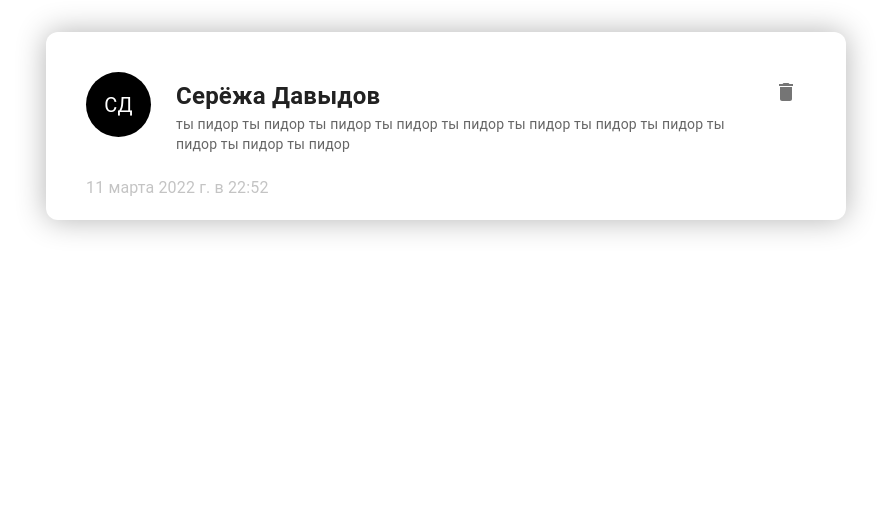
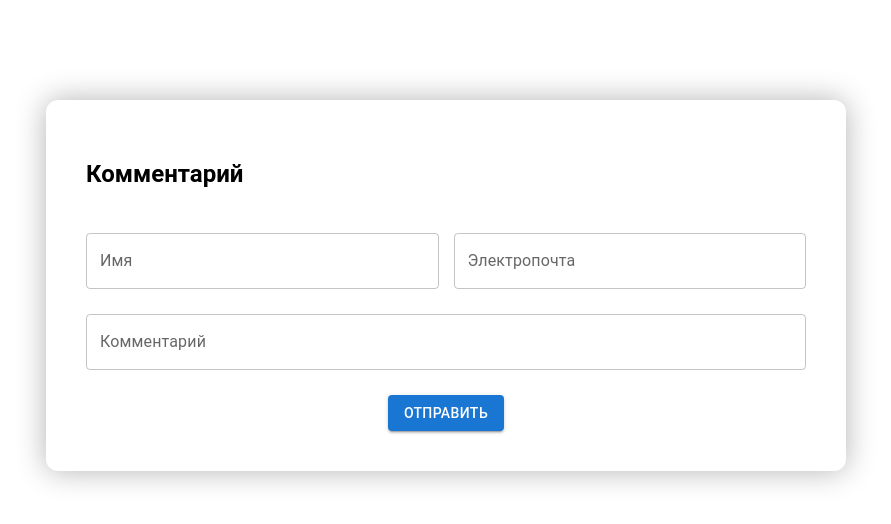
Before and after one commit to NightlyNaida/ArchMentorFirstLessons, a React (Create React App) app: page / in a window 1280 px wide. Shown: the top 524 px of the page, without its empty margins (194-1085 px from the left). Built offline with nearby package versions, Linux system fonts and the light colour scheme.

Commit message:
5 урок

```diff
--- a/src/Lesson5/App.css
+++ b/src/Lesson5/App.css
@@ -0,0 +1,3 @@
+html {
+  font-family: 'Roboto';
+}
--- a/src/Lesson5/App.jsx
+++ b/src/Lesson5/App.jsx
@@ -1,20 +1,48 @@
-import dateOptions from './localDateOptions';
+import './App.css';
+
 import React from 'react';
-import CssBaseline from '@mui/material/CssBaseline';
-import Container from '@mui/material/Container';
+import {CssBaseline, Box} from '@mui/material';
 
 import Comments from './components/comments';
-
+import NewCommentForm from './components/newCommentForm';
 
 
 function App () {
+
+    let [comments, setComments] = React.useState([]);
+
+    function addNewComment(comment) {
+        setComments([...comments, comment]);
+    }
+
+    React.useEffect(() => {
+        localStorage.setItem('comments', JSON.stringify(comments));
+    },[comments])
+
+    React.useEffect(() => {
+      let comments = localStorage.getItem('comments');
+      console.log(comments);
+    },[])
+
+
     return(
-        <div>
-            <CssBaseline>
-                <Container sx={{maxWidth: 20, padding: 4}}>
-                    <Comments fullName="Серёжа Давыдов" email="govna@poel.com" createdAt={new Date(Date.now()).toLocaleDateString('ru', dateOptions)} text="ты пидор ты пидор ты пидор ты пидор ты пидор ты пидор ты пидор ты пидор ты пидор ты пидор ты пидор "></Comments>
-                </Container>
-            </CssBaseline>
+        <div style={{display: 'flex', flexDirection: 'column', alignItems: 'center'}}>
+                <Box sx={{
+                    display:'flex',
+                    flexDirection: 'column',
+                    gap: '60px',
+                    width: '800px',
+                    maxWidth: '800px',
+                    padding: 4}}>
+                    <Box sx={{
+                        display:'flex',
+                        flexDirection: 'column',
+                        gap: '30px',
+                    }}>
+                    {comments.map((value) => {return <Comments key={value.date} fullName={value.name} email={value.name} createdAt={value.date} text={value.comment}></Comments>})}
+                    </Box>
+                    <NewCommentForm onConfirmComment={addNewComment}></NewCommentForm>
+                </Box>
         </div>
     )
 }
--- a/src/Lesson5/components/comments.jsx
+++ b/src/Lesson5/components/comments.jsx
@@ -11,7 +11,6 @@ function Comments (props) {
     return(
         <>
             <Container sx={{
-                width: '800px',
                 borderRadius:3,
                 boxShadow: '0 0 30px rgba(0,0,0,0.3)',
                 padding: 5,
@@ -23,7 +22,7 @@ function Comments (props) {
                 "bottom bottom bottom"
                 `
 
-                }} disableGutters='true'>
+                }} disableGutters={true}>
 
                 <Avatar sx={{width: 65,
                             height: 65,
@@ -38,7 +37,7 @@ function Comments (props) {
                                 secondary={props.text}
                                 sx={{gridArea: 'text'}}/>
 
-                <Container sx={{width:'40px', gridArea: 'delete'}} alignItems="flex-start" disableGutters='true'>
+                <Container sx={{width:'40px', gridArea: 'delete'}} disableGutters={true}>
                     <Tooltip title='Удалить'>
                         <IconButton>
                             <DeleteIcon />
--- /dev/null
+++ b/src/Lesson5/components/newCommentForm.jsx
@@ -0,0 +1,76 @@
+import React from 'react';
+import dateOptions from '../localDateOptions';
+import {TextField, Box, Button} from '@mui/material';
+
+function NewCommentForm (props) {
+
+    let [name, setName] = React.useState('');
+    let [email, setEmail] = React.useState('');
+    let [comment, setcomment] = React.useState('');
+
+
+    let [emailError, setEmailError] = React.useState(false);
+    let [textOfHelper, setTextOfHelper] = React.useState('');
+
+    function ValidateEmail(){
+	    var mailformat = /^[a-zA-Z0-9.!#$%&’*+/=?^_`{|}~-]+@[a-zA-Z0-9-]+(?:\.[a-zA-Z0-9-]+)*$/;
+	    if(email.match(mailformat)){
+            setEmailError(false);
+            setTextOfHelper('');
+        }
+        else {
+            setEmailError(true);
+            setTextOfHelper('Некорректный email')
+        };
+    }
+
+    function emailInputHandler(e) {
+        setEmail(e.target.value);
+        setEmailError(false);
+        setTextOfHelper('');
+    }
+
+    function nameInputHandler(e){
+        setName(e.target.value);
+    }
+
+    function commentInputHandler(e){
+        setcomment(e.target.value)
+    }
+
+    return(
+        <Box sx={{
+            borderRadius:3,
+            boxShadow: '0 0 30px rgba(0,0,0,0.3)',
+            padding: 5,
+            display: 'grid',
+            gridTemplateColumns: '1fr 1fr',
+            gridTemplateRows: '30px, 30px, 1fr',
+            gridTemplateAreas: `"title title"
+            "name email"
+            "text text"
+            "buttonContainer buttonContainer"
+            `,
+            rowGap: '25px',
+            columnGap: '15px'
+        }}>
+            <h2 sx={{gridArea: 'title'}}>Комментарий</h2>
+            <TextField onChange={nameInputHandler} value={name} label="Имя" variant="outlined" sx={{gridArea: 'name'}}></TextField>
+            <TextField onBlur={() => {ValidateEmail()}}
+                       error={emailError}
+                       helperText={textOfHelper}
+                       value={email}
+                       onChange={emailInputHandler}
+                       type="email"
+                       label="Электропочта"
+                       variant="outlined"
+                       sx={{gridArea: 'email'}}></TextField>
+            <TextField onChange={commentInputHandler} value={comment} label="Комментарий" variant="outlined" multiline maxRows={10} sx={{gridArea: 'text'}}></TextField>
+            <Box sx={{gridArea: 'buttonContainer', display: 'flex', justifyContent: 'center'}}>
+                <Button onClick={() => {props.onConfirmComment({email: email, name: name, comment: comment, date: new Date(Date.now()).toLocaleDateString('ru', dateOptions)})}} variant="contained">Отправить</Button>
+            </Box>
+        </Box>
+    )
+}
+
+export default NewCommentForm;
--- a/src/Lesson5/localDateOptions.js
+++ b/src/Lesson5/localDateOptions.js
@@ -4,6 +4,7 @@ let localDateOptions = {
   day: 'numeric',
   hour: 'numeric',
   minute: 'numeric',
+  second: 'numeric',
 };
 
 export default localDateOptions;
```
